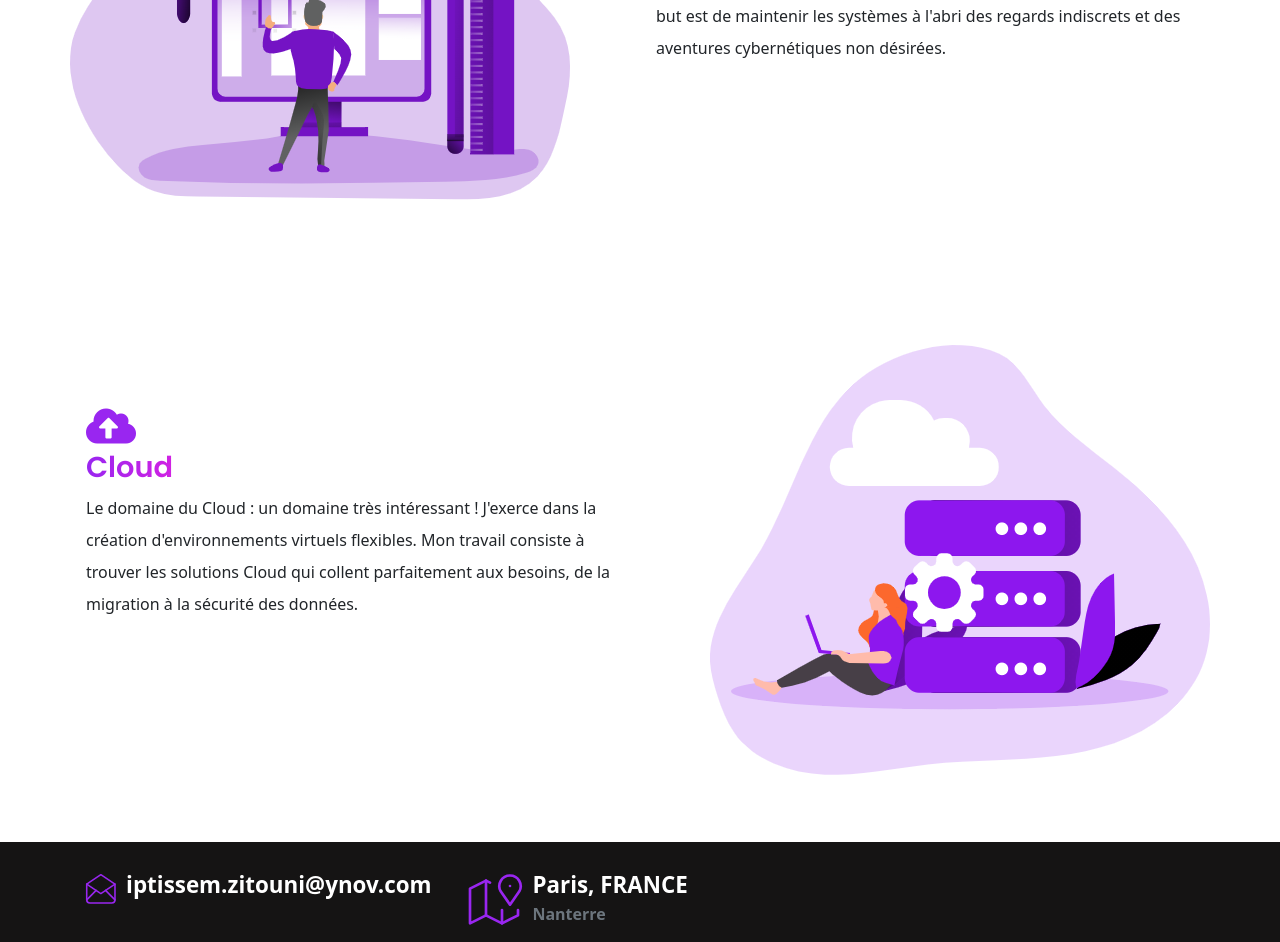
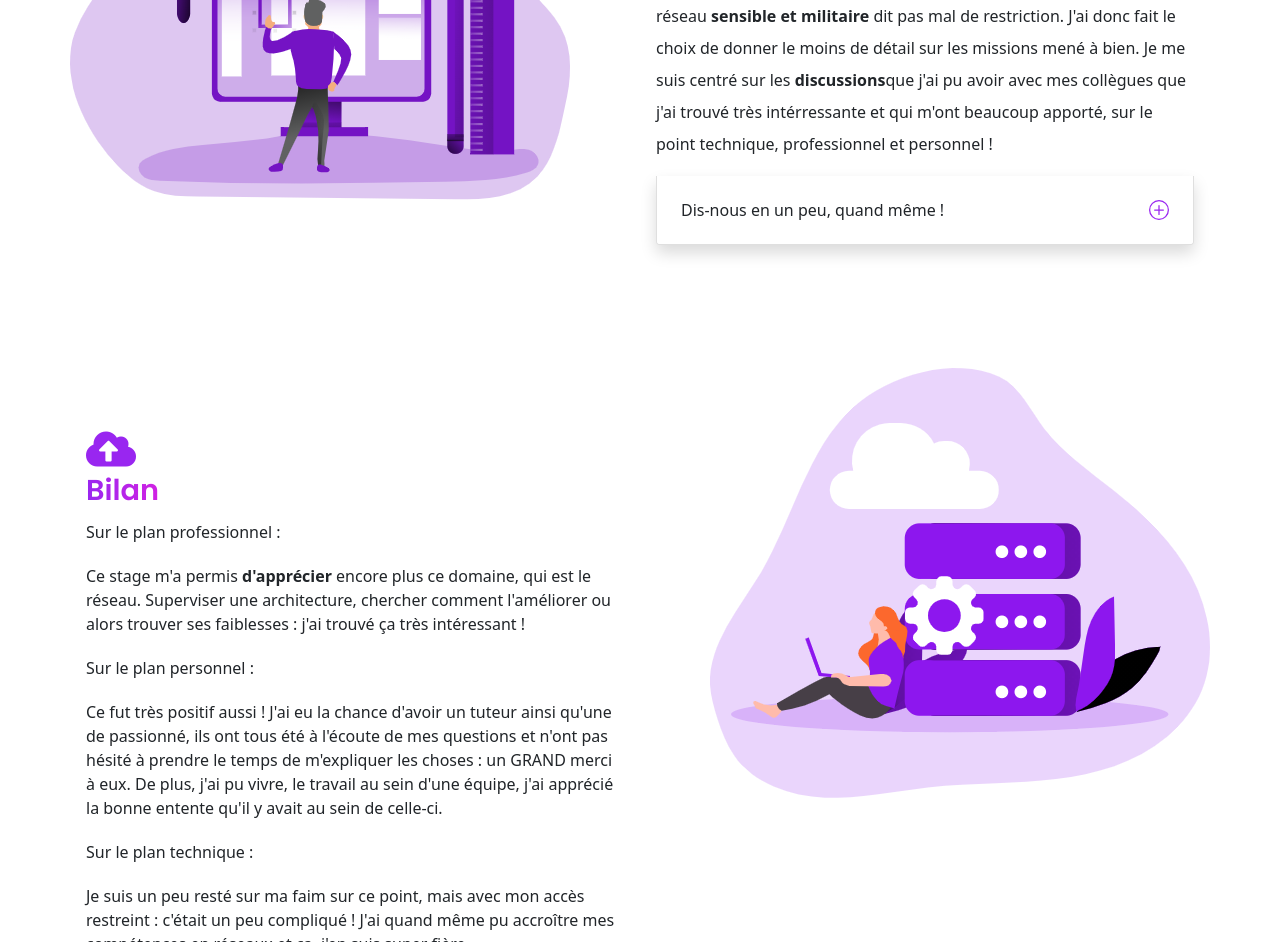
Before and after one commit to iptissem/iptissemzitouni_portfolio, a website: page article_6.html in a window 1280 px wide. Shown: the part 1183-2125 px from the top of the page. Drawn offline with nearby package versions, Linux system fonts and the light colour scheme; files that its build step writes are made by us from their sources.

Commit message:
adding articles

```diff
--- a/article_6.html
+++ b/article_6.html
@@ -69,7 +69,7 @@
       <div class="col-lg-6 col-md-6 col-sm-12 col-xs-12 services mt-4">
         <div class="services__content">
           <div class="icon d-block fas fa-cogs"></div>
-          <h3 class="display-3--title mt-1">Infrastructure</h3>
+          <h3 class="display-3--title mt-1">DIRISI</h3>
           <p class="lh-lg">
             Mon domaine de prédilection, c'est la création d'infrastructures système et réseau !
             J'aime façonner des environnements technologiques qui s'adaptent comme un gant aux besoins de chaque entreprise.
@@ -94,10 +94,24 @@
       <div class="col-lg-6 col-md-6 col-sm-12 col-xs-12 services mt-4">
         <div class="services__content">
           <div class="icon d-block fas fa-lock"></div>
-          <h3 class="display-3--title mt-1">Sécurité</h3>
+          <h3 class="display-3--title mt-1">Missions</h3>
           <p class="lh-lg">
-            L'objectif est de mettre en place des défenses solides pour préserver l'intégrité, la confidentialité et la disponibilité des données.
-            Mon ultime but est de maintenir les systèmes à l'abri des regards indiscrets et des aventures cybernétiques non désirées.
+            Durant ce stage de plus d'un mois, j'ai du mener à bien plusieurs missions. Cependant, vous vous doutez bien, qui dit être dans un réseau <strong>sensible et militaire</strong> dit pas mal de restriction.
+            J'ai donc fait le choix de donner le moins de détail sur les missions mené à bien. Je me suis centré sur les <strong>discussions</strong>que j'ai pu avoir avec mes collègues que j'ai trouvé très intérressante et qui m'ont beaucoup apporté,
+            sur le point technique, professionnel et personnel !
+            <div class="accordion-item shadow mb-3">
+              <h2 class="accordion-header" id="headingTwo">
+                <button class="accordion-button collapsed" type="button" data-bs-toggle="collapse" data-bs-target="#collapseTwo" aria-expanded="false" aria-controls="collapseTwo">
+                  Dis-nous en un peu, quand même !
+                </button>
+              </h2>
+              <div id="collapseTwo" class="accordion-collapse collapse" aria-labelledby="headingTwo" data-bs-parent="#accordionExample">
+                <div class="accordion-body">
+                  J'ai pu apprendre à configuré un réseau OSPF & RIP. Implémenter des configurations sur du <strong>vrai</strong> matériel réseau (switch, routeur). J'ai aussi eu l'occasion de faire quelques brassages réseaux (branché beaucoup, beaucoup de fils)!
+                  Faire tous ce qui tourne autour du monitoring, surveillance..
+                </div>
+              </div>
+            </div>
           </p>
 
         </div>
@@ -108,12 +122,29 @@
       <div class="col-lg-6 col-md-6 col-sm-12 col-xs-12 services mt-4">
         <div class="services__content">
           <div class="icon d-block fas fa-cloud-upload-alt"></div>
-          <h3 class="display-3--title mt-1">Cloud</h3>
+          <h3 class="display-3--title mt-1">Bilan</h3>
           <p class="lh-lg">
-            Le domaine du Cloud : un domaine très intéressant ! J'exerce dans la création d'environnements virtuels flexibles.
-            Mon travail consiste à trouver les solutions Cloud qui collent parfaitement aux besoins, de la migration à la sécurité des données.
+            Sur le plan professionnel :
           </p>
-
+          <p>
+            Ce stage m'a permis <strong>d'apprécier</strong> encore plus ce domaine, qui est le réseau.
+            Superviser une architecture, chercher comment l'améliorer ou alors trouver ses faiblesses : j'ai trouvé ça très intéressant !
+          </p>
+          <p class="lh-lg">
+            Sur le plan personnel :
+          </p>
+          <p>
+            Ce fut très positif aussi ! J'ai eu la chance d'avoir un tuteur ainsi qu'une de passionné,
+            ils ont tous été à l'écoute de mes questions et n'ont pas hésité à prendre le temps de m'expliquer les choses : un GRAND merci à eux.
+            De plus, j'ai pu vivre, le travail au sein d'une équipe, j'ai apprécié la bonne entente qu'il y avait au sein de celle-ci.
+          </p>
+          <p class="lh-lg">
+            Sur le plan technique :
+          </p>
+          <p>
+            Je suis un peu resté sur ma faim sur ce point, mais avec mon accès restreint : c'était un peu compliqué !
+            J'ai quand même  pu accroître mes compétences en réseaux et ça, j'en suis super fière.
+          </p>
         </div>
       </div>
       <div class="col-lg-6 col-md-6 col-sm-12 col-xs-12 services mt-4 text-end">
```
Also changed, not shown: article_3.html (+3 -2 lines), article_5.html (+15 -9 lines).
